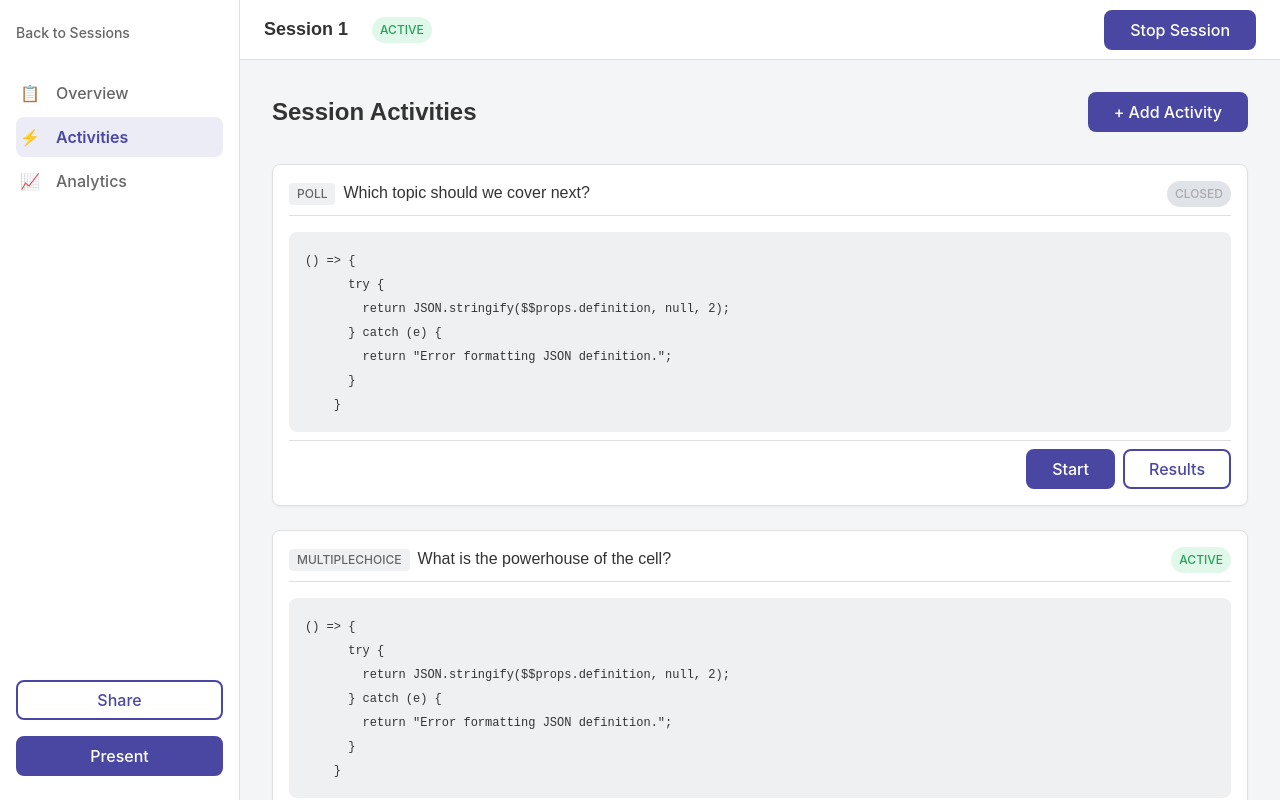
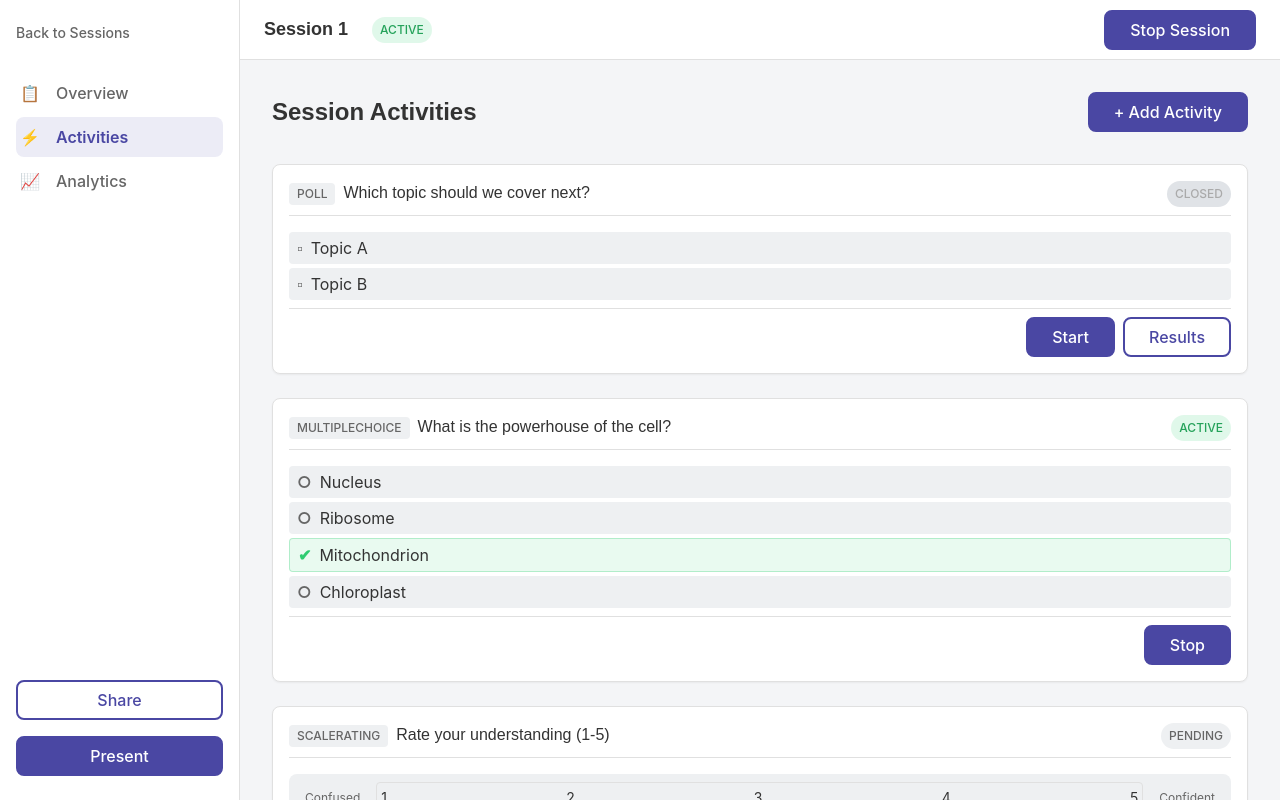
Before and after one commit to MiraZzle/hlasovatko-bachelor-thesis, a SvelteKit app in the folder manager/: page /sessions/1/activities in a window 1280 px wide. Built offline with nearby package versions, Linux system fonts and the light colour scheme.

Commit message:
fix: parsing activity definition

```diff
--- a/manager/src/components/activities/RawJson.svelte
+++ b/manager/src/components/activities/RawJson.svelte
@@ -2,13 +2,15 @@
 	let { definition }: { definition: any } = $props();
 
 	// Pretty-print the JSON
-	let formattedJson = $derived(() => {
+
+	function formatJson(json: string) {
 		try {
-			return JSON.stringify(definition, null, 2); // Indent with 2 spaces
+			return JSON.stringify(JSON.parse(json), null, 2); // Pretty-print JSON
 		} catch (e) {
-			return 'Error formatting JSON definition.';
+			return 'Invalid JSON format.';
 		}
-	});
+	}
+	let formattedJson = $derived(formatJson(definition));
 </script>
 
 <div class="activity-display activity-display--raw-json">
--- a/manager/src/components/activities/SessionActivityItem.svelte
+++ b/manager/src/components/activities/SessionActivityItem.svelte
@@ -44,29 +44,63 @@
 	// --- Process Definition ---
 	// Try to parse definition if it's a string, otherwise use as is.
 	// Also attempt to get a strongly-typed known definition.
-	let parsedDefinition: KnownActivityDefinition | object | null = $derived(() => {
+	// let parsedDefinition: KnownActivityDefinition | object | null = $derived(() => {
+	// 	let def = activity.definition;
+	// 	if (typeof def === 'string') {
+	// 		try {
+	// 			def = JSON.parse(def);
+	// 		} catch (e) {
+	// 			console.error(`Failed to parse definition string for activity ${activity.id}`, e);
+	// 			return activity.definition; // Return original string on error
+	// 		}
+	// 	}
+	// 	// Ensure it's an object before further checks
+	// 	if (typeof def !== 'object' || def === null) {
+	// 		return {}; // Return empty object if not valid
+	// 	}
+	// 	// Add the 'type' property if it's missing but known from activity.type
+	// 	if (!('type' in def) && typeof activity.type === 'string') {
+	// 		(def as any).type = activity.type;
+	// 	}
+	// 	return def;
+	// });
+
+	function getParsedDefinition() {
 		let def = activity.definition;
+		// 1. Try parsing if it's a string
 		if (typeof def === 'string') {
 			try {
 				def = JSON.parse(def);
 			} catch (e) {
 				console.error(`Failed to parse definition string for activity ${activity.id}`, e);
-				return activity.definition; // Return original string on error
+				// Return an object indicating the error for RawJsonDisplay
+				return { error: 'Invalid JSON string', original: activity.definition };
 			}
 		}
-		// Ensure it's an object before further checks
+		// 2. Check if it's a valid object now
 		if (typeof def !== 'object' || def === null) {
-			return {}; // Return empty object if not valid
+			console.warn(`Activity ${activity.id} definition is not a valid object after parsing.`);
+			// Return an error object or the original non-object value
+			return { error: 'Invalid definition structure', original: activity.definition };
 		}
-		// Add the 'type' property if it's missing but known from activity.type
-		if (!('type' in def) && typeof activity.type === 'string') {
-			(def as any).type = activity.type;
+		// 3. Ensure the 'type' property exists within the definition object,
+		//    using the parent activity.type as the source of truth.
+		//    This is crucial for the type guards.
+		if (!('type' in def) || def.type !== activity.type) {
+			console.warn(
+				`Injecting/correcting type '${activity.type}' into definition for activity ${activity.id}`
+			);
+			def = { ...def, type: activity.type }; // Create new object with correct type
+			console.log('New definition:', def);
 		}
 		return def;
-	});
+	}
+
+	let parsedDefinition: KnownActivityDefinition | object | unknown =
+		$derived(getParsedDefinition());
 
 	// Get the specific known definition type, if applicable
-	let knownDefinition = $derived(getKnownDefinition({ ...activity, definition: parsedDefinition }));
+	// let knownDefinition = $derived(getKnownDefinition({ ...activity, definition: parsedDefinition }));
 
 	// Placeholder Icons
 	const IconPlay = () => '▶️';
@@ -88,13 +122,13 @@
 	</div>
 
 	<div class="session-activity-item__body">
-		{#if activity.type === 'MultipleChoice' && knownDefinition && isMultipleChoice(knownDefinition)}
-			<MultipleChoice definition={knownDefinition} />
-		{:else if activity.type === 'Poll' && knownDefinition && isPoll(knownDefinition)}
-			<Poll definition={knownDefinition} />
-		{:else if activity.type === 'ScaleRating' && knownDefinition && isScaleRating(knownDefinition)}
-			<ScaleRating definition={knownDefinition} />
-		{:else if activity.type === 'OpenEnded' && knownDefinition && isOpenEnded(knownDefinition)}
+		{#if isMultipleChoice(parsedDefinition)}
+			<MultipleChoice definition={parsedDefinition} />
+		{:else if isPoll(parsedDefinition)}
+			<Poll definition={parsedDefinition} />
+		{:else if isScaleRating(parsedDefinition)}
+			<ScaleRating definition={parsedDefinition} />
+		{:else if isOpenEnded(parsedDefinition)}
 			<OpenEnded />
 		{:else}
 			<RawJson definition={parsedDefinition} />
--- a/manager/src/routes/sessions/[session_id]/activities/+page.svelte
+++ b/manager/src/routes/sessions/[session_id]/activities/+page.svelte
@@ -14,6 +14,7 @@
 			type: 'Poll',
 			title: 'Which topic should we cover next?',
 			definition: {
+				type: 'Poll',
 				options: [
 					{ id: 'o1', text: 'Topic A' },
 					{ id: 'o2', text: 'Topic B' }
@@ -24,9 +25,11 @@
 		},
 		{
 			id: 'sact2',
-			type: 'MultipleChoice',
+			type: 'MultipleChoice', // Type on the main object
 			title: 'What is the powerhouse of the cell?',
+			// Add 'type' inside definition
 			definition: {
+				type: 'MultipleChoice', // <<< ADDED
 				options: [
 					{ id: 'm1', text: 'Nucleus' },
 					{ id: 'm2', text: 'Ribosome' },
@@ -41,25 +44,34 @@
 		},
 		{
 			id: 'sact3',
-			type: 'ScaleRating',
+			type: 'ScaleRating', // Type on the main object
 			title: 'Rate your understanding (1-5)',
-			definition: { min: 1, max: 5, minLabel: 'Confused', maxLabel: 'Confident' },
+			// Add 'type' inside definition
+			definition: {
+				type: 'ScaleRating',
+				min: 1,
+				max: 5,
+				minLabel: 'Confused',
+				maxLabel: 'Confident'
+			},
 			status: 'Pending',
 			order: 3
 		},
 		{
 			id: 'sact4',
-			type: 'OpenEnded',
+			type: 'OpenEnded', // Type on the main object
 			title: 'Any remaining questions?',
-			definition: {}, // Empty definition for OpenEnded
+			// Add 'type' inside definition
+			definition: { type: 'OpenEnded' },
 			status: 'Pending',
 			order: 4
 		},
 		{
 			id: 'sact5',
-			type: 'UnknownType',
+			type: 'UnknownType', // Type on the main object
 			title: 'Custom Activity Format',
-			definition: { customField: 'value', structure: { nested: true } }, // Example unknown
+			// Definition might or might not have a 'type' matching the outer one
+			definition: { customField: 'value', structure: { nested: true } },
 			status: 'Pending',
 			order: 5
 		}
```
